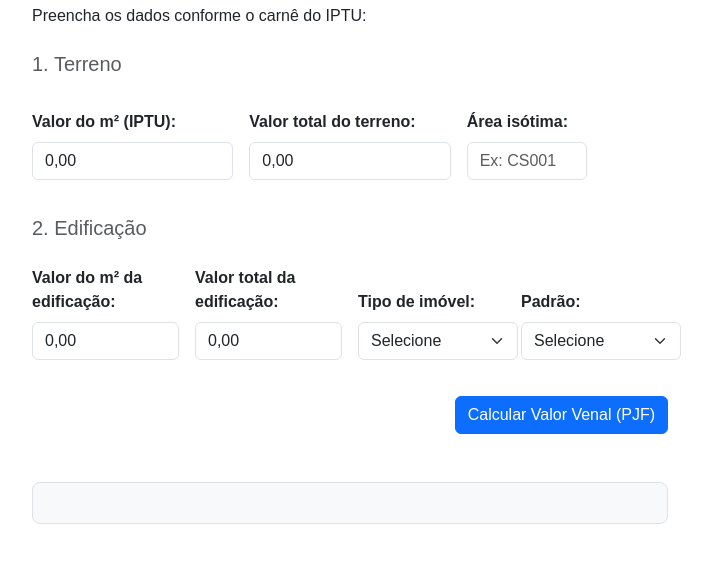
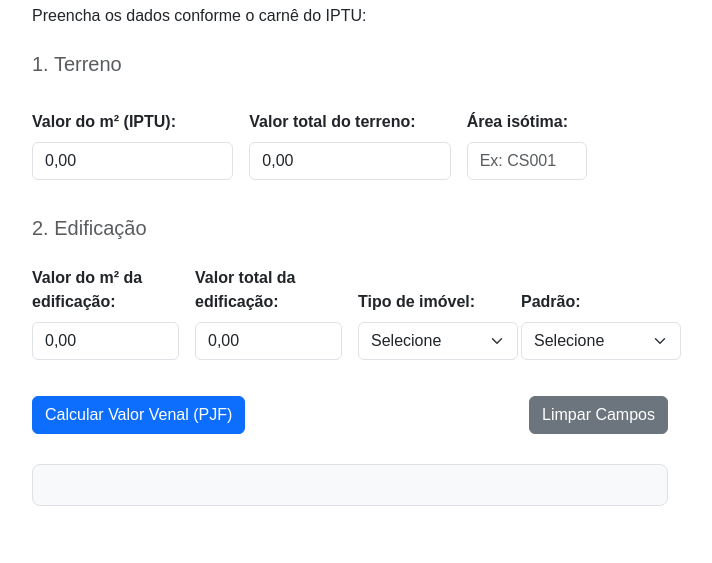
Before and after one commit to SeaWolfBr/calculadora-valor-venal-JF, a plain HTML site: page index.html in a window 1280 px wide. Shown: the part 165-728 px from the top of the page, without its empty margins (290-1002 px from the left). Drawn offline with nearby package versions, Linux system fonts and the light colour scheme.

Commit message:
Ajusta layout dos botões para ficarem lado a lado

```diff
--- a/index.html
+++ b/index.html
@@ -78,9 +78,11 @@
 
 
     <!-- Botão -->
-    <div class="text-end mb-5">
-      <button onclick="calcularValorVenal()" class="btn btn-primary">Calcular Valor Venal (PJF)</button>
+    <div class="d-flex justify-content-between gap-3 mt-4 flex-wrap">
+      <button class="btn btn-primary" onclick="calcularValorVenal()">Calcular Valor Venal (PJF)</button>
+      <button class="btn btn-secondary" onclick="limparCampos()">Limpar Campos</button>
     </div>
+
 
     <!-- Resultado -->
     <div class="result" id="resultado"></div>
```
